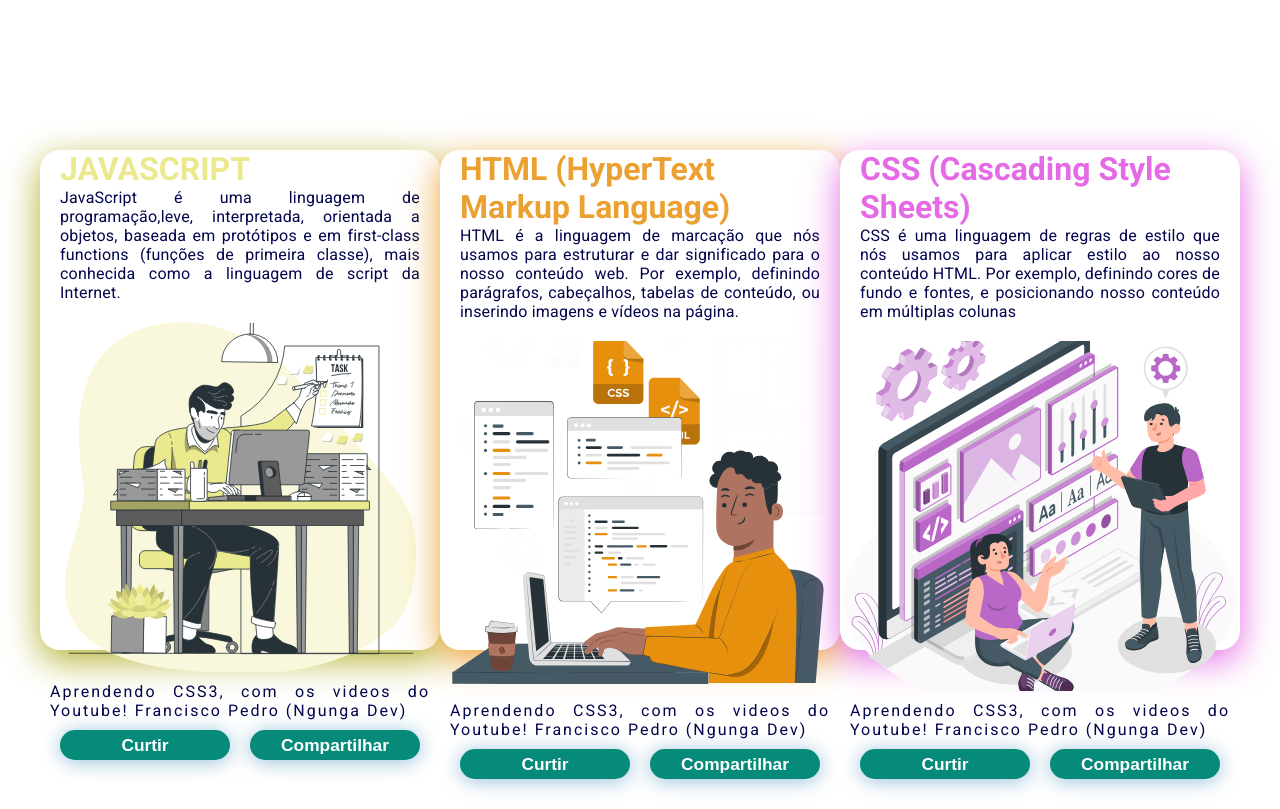
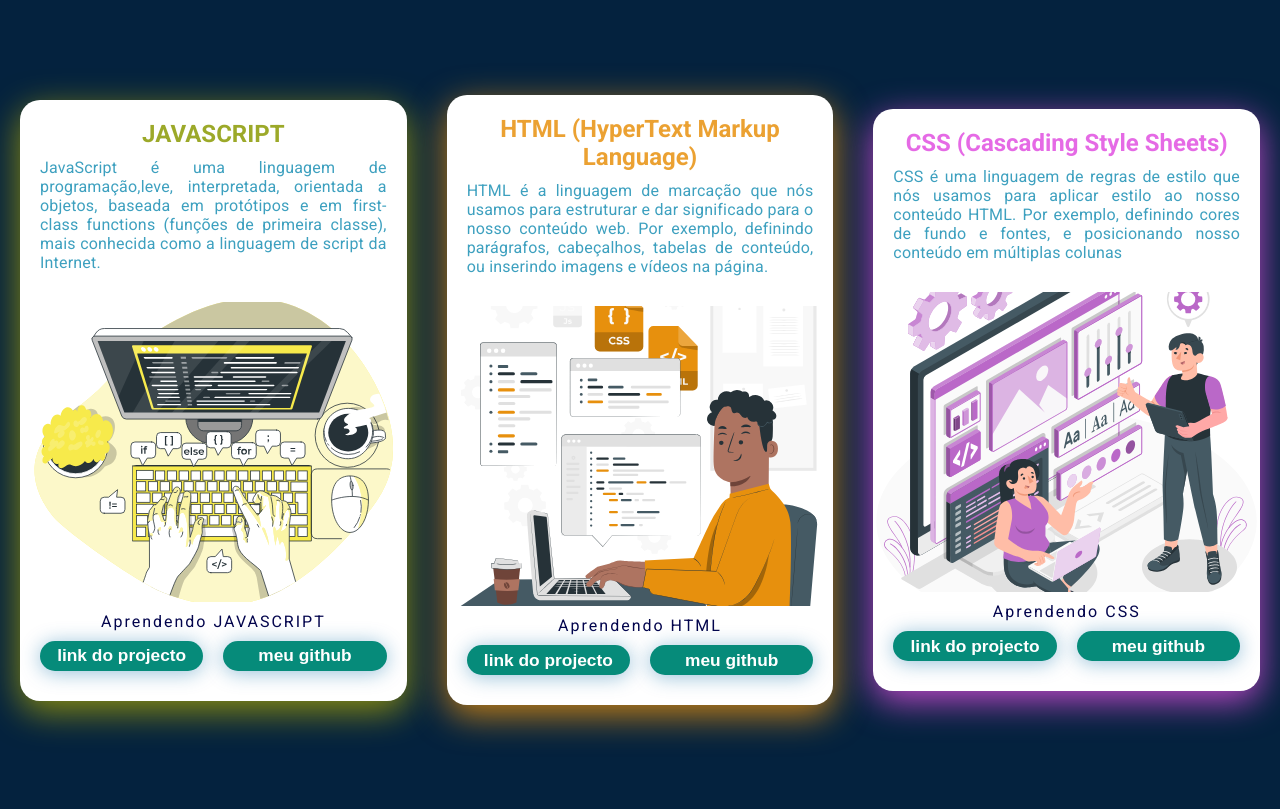
Before and after one commit to franciscojoaopedro/cardDefinition, a plain HTML site: page index.html in a window 1280 px wide. Drawn offline with Linux system fonts and the light colour scheme.

Commit message:
css html modificados

```diff
--- a/card.css
+++ b/card.css
@@ -3,6 +3,7 @@
     margin: 0;
     padding: 0;
 box-sizing: border-box;
+text-decoration: none;
 }
 body{
     font-family: "Roboto",sans-serif;
@@ -11,6 +12,7 @@ body{
 box-sizing: border-box;
 outline: none;
 text-decoration: none;
+background-color: #011f3bfb;
 }
 
 .content{
@@ -23,11 +25,12 @@ text-decoration: none;
 }
 
 .card-js,.card-html,.card-css{
+    margin: 20px;
     background: #fff;
     border-radius: 20px;
     box-shadow: 0px 10px 35px #a5a207d8;
-    width: 400px;
-    height: 500px;
+    width: 100%;
+    max-width: 500px;
 }
 .card-html{
     box-shadow: 0px 10px 35px #e7900dd8;
@@ -36,9 +39,9 @@ text-decoration: none;
     box-shadow: 0px 10px 35px #e04fe0d8;
 }
 .mediaCard-js,.mediaCard-html,.mediaCard-css{
-    background: url("./img/javascript.svg") center/cover;
+    background: url("./img/javascript01.svg") center/cover;
     width: 100%;
-    height: 350px;
+    height: 300px;
 
 }
 .mediaCard-html{
@@ -48,8 +51,15 @@ text-decoration: none;
     background: url("./img/css.svg") center/cover;
 }
 .topCard{
+    margin-top: 20px;
     padding: 20px;
     padding-top: 0px;
+    text-align: center;
+    margin-bottom: 10px;
+}
+.title-js,.title-css,.title-html{
+
+    margin-bottom: 10px;
 }
 
 .bottomCard{
@@ -81,9 +91,9 @@ text-decoration: none;
     background: #03054d;
 }
 .title-js,.title-html,.title-css{
-    color: #ebe98d;
+    color: #92a014e8;
     font-weight: 700;
-    font-size: 32px;
+    font-size: 18pt;
 }
 
 .title-html{
@@ -94,13 +104,17 @@ text-decoration: none;
 }
 
 .secondText{
-    color: #03054d;
+    color: #0284acc4;
     text-align: justify;
     letter-spacing:0.2px;
 }
 .bottomText{
     color: #03054d;
-    text-align: justify;
+    text-align: center;
     margin-bottom: 10px;
     letter-spacing:2px;
 }
+
+.actions a{
+    color: #ffffff;
+}
--- a/index.html
+++ b/index.html
@@ -24,13 +24,16 @@
         <div class="bottomCard">
           <div class="bottomText">
             <span class="bottomText">
-              Aprendendo CSS3, com os videos do Youtube! Francisco Pedro (Ngunga
-              Dev)
+              Aprendendo JAVASCRIPT
             </span>
             <div class="actionsCard">
-              <button class="actions">Curtir</button>
-              <button class="actions">Compartilhar</button>
-            </div>
+                <button class="actions">
+                   <a href="https://github.com/franciscojoaopedro/cardDefinition" target="_blank">link do projecto</a>
+                </button>
+                 <button class="actions">
+                   <a href="https://github.com/franciscojoaopedro" target="_blank">meu github</a>
+                 </button>
+           </div>
           </div>
         </div>
       </div>
@@ -47,13 +50,16 @@
         <div class="bottomCard">
           <div class="bottomText">
             <span class="bottomText">
-              Aprendendo CSS3, com os videos do Youtube! Francisco Pedro (Ngunga
-              Dev)
+              Aprendendo HTML
             </span>
             <div class="actionsCard">
-              <button class="actions">Curtir</button>
-              <button class="actions">Compartilhar</button>
-            </div>
+                <button class="actions">
+                   <a href="https://github.com/franciscojoaopedro/cardDefinition" target="_blank">link do projecto</a>
+                </button>
+                 <button class="actions">
+                   <a href="https://github.com/franciscojoaopedro" target="_blank">meu github</a>
+                 </button>
+           </div>
           </div>
         </div>
       </div>
@@ -70,12 +76,15 @@
         <div class="bottomCard">
           <div class="bottomText">
             <span class="bottomText">
-              Aprendendo CSS3, com os videos do Youtube! Francisco Pedro (Ngunga
-              Dev)
+              Aprendendo CSS
             </span>
             <div class="actionsCard">
-              <button class="actions">Curtir</button>
-              <button class="actions">Compartilhar</button>
+                 <button class="actions">
+                    <a href="https://github.com/franciscojoaopedro/cardDefinition" target="_blank">link do projecto</a>
+                 </button>
+                  <button class="actions">
+                    <a href="https://github.com/franciscojoaopedro" target="_blank">meu github</a>
+                  </button>
             </div>
           </div>
         </div>
```
